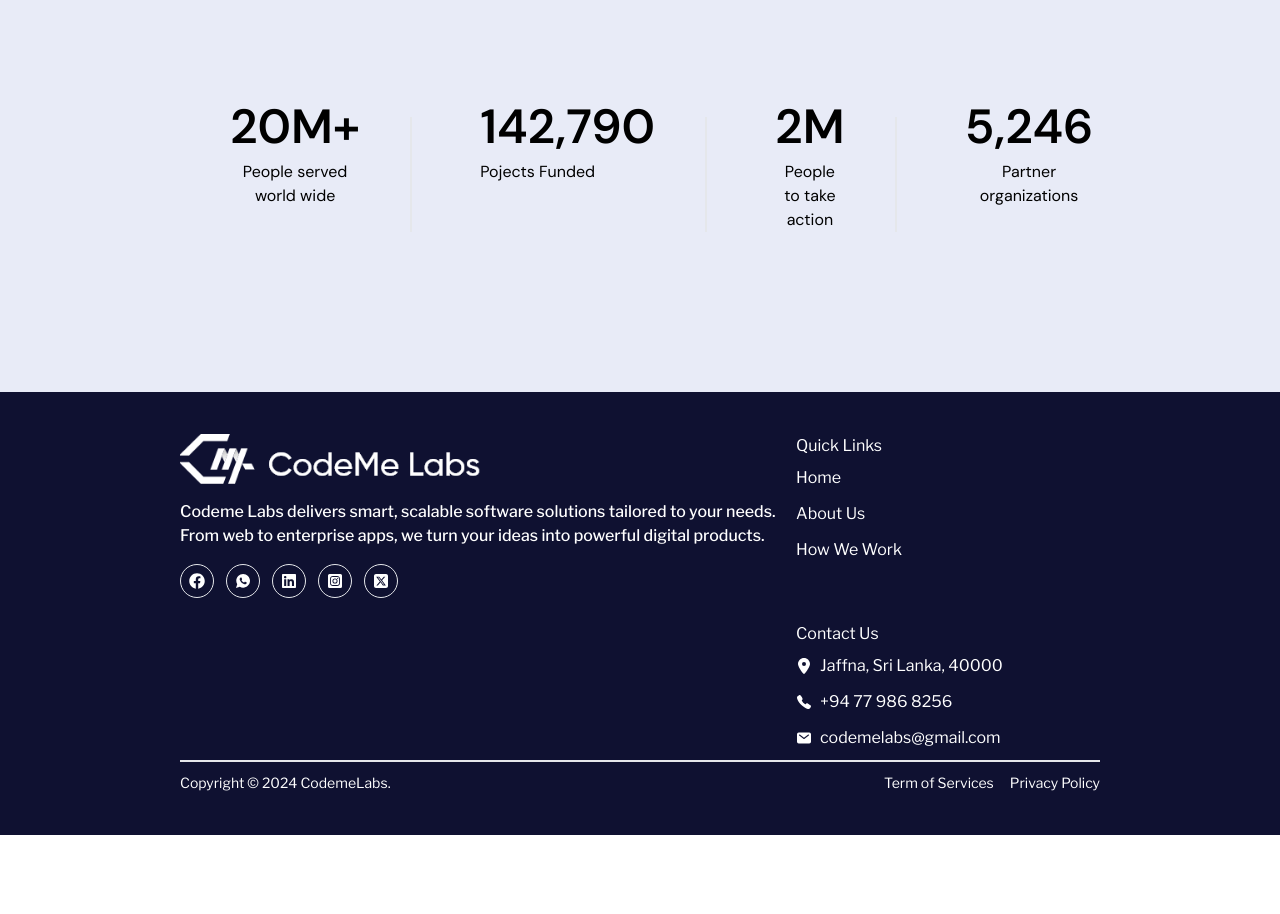
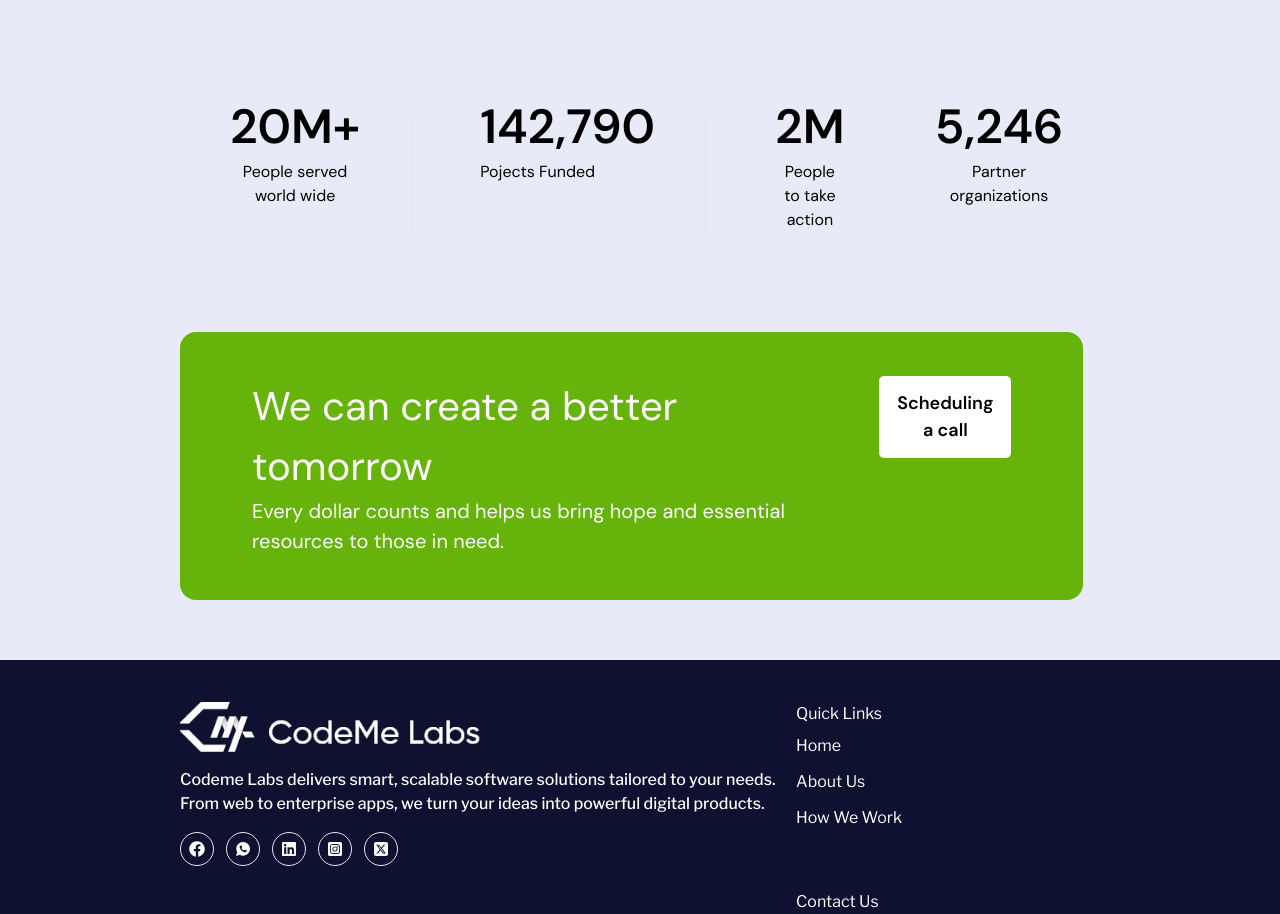
Before and after one commit to Jeevathuvarakan/company-website, a React (Vite) app in the folder client/: page / in a window 1280 px wide. Shown: the part 1934-2848 px from the top of the page. Before the commit the page ends 2769 px from the top, so only its background shows below. Built offline with nearby package versions, Linux system fonts and the light colour scheme; a web font is replaced by a local one.

Commit message:
impact page button

```diff
--- a/client/src/components/HomeImpect.jsx
+++ b/client/src/components/HomeImpect.jsx
@@ -16,12 +16,12 @@ function HomeImpect() {
                             </div>
                             <div>
                                 <p className='text-[16px] leading-6'>We have made a significant impact in our community through our
-                                     non-profit organization. By providing services and support to those in need, we have
-                                      created a positive change. Our efforts have helped to improve the lives of many and
-                                       we are committed to continuing to make a difference.</p>
+                                    non-profit organization. By providing services and support to those in need, we have
+                                    created a positive change. Our efforts have helped to improve the lives of many and
+                                    we are committed to continuing to make a difference.</p>
                             </div>
                         </div>
-                        <div  className='flex gap-[18px] py-[100px]'>
+                        <div className='flex gap-[18px] py-[100px]'>
                             <div className='flex flex-col gap-[10px] px-[50px] border-r-[2px]'>
                                 <div>
                                     <span className='text-[48px] font-semibold leading-5'><CountUp start={0} end={20} duration={5} separator="," /></span>
@@ -43,12 +43,23 @@ function HomeImpect() {
                                 </div>
                                 <div className='flex text-center'>People to take action </div>
                             </div>
-                            <div className='flex flex-col gap-[10px] px-[50px]'>
+                            <div className='flex flex-col gap-[10px] px-[20px]'>
                                 <div>
                                     <span className='text-[48px] font-semibold leading-5'><CountUp start={0} end={5246} duration={5} separator="," /></span>
                                     <span className='text-[48px] font-semibold leading-5'></span>
                                 </div>
                                 <div className='flex text-center'>Partner organizations </div>
+                            </div>
+                        </div>
+                        <div className='flex gap-[18px] py-[20px] rounded-2xl bg-[#66B40B] p-12'>
+                            <div className='p-6'>
+                                <h3 className='text-[40px]  text-white'>We can create a better tomorrow</h3>
+                                <p className='text-[20px] text-white'>Every dollar counts and helps us bring hope and essential resources to those in need.</p>
+                            </div>
+                            <div className='items-justify p-6'>
+                                <button className=" text-[18px] font-semibold text-black  px-[18px] py-[14px] bg-[#fff] rounded-[5px]   hover:bg-[#46512a] hover:text-white">
+                                    Scheduling a call
+                                </button>
                             </div>
                         </div>
                     </div>
```
